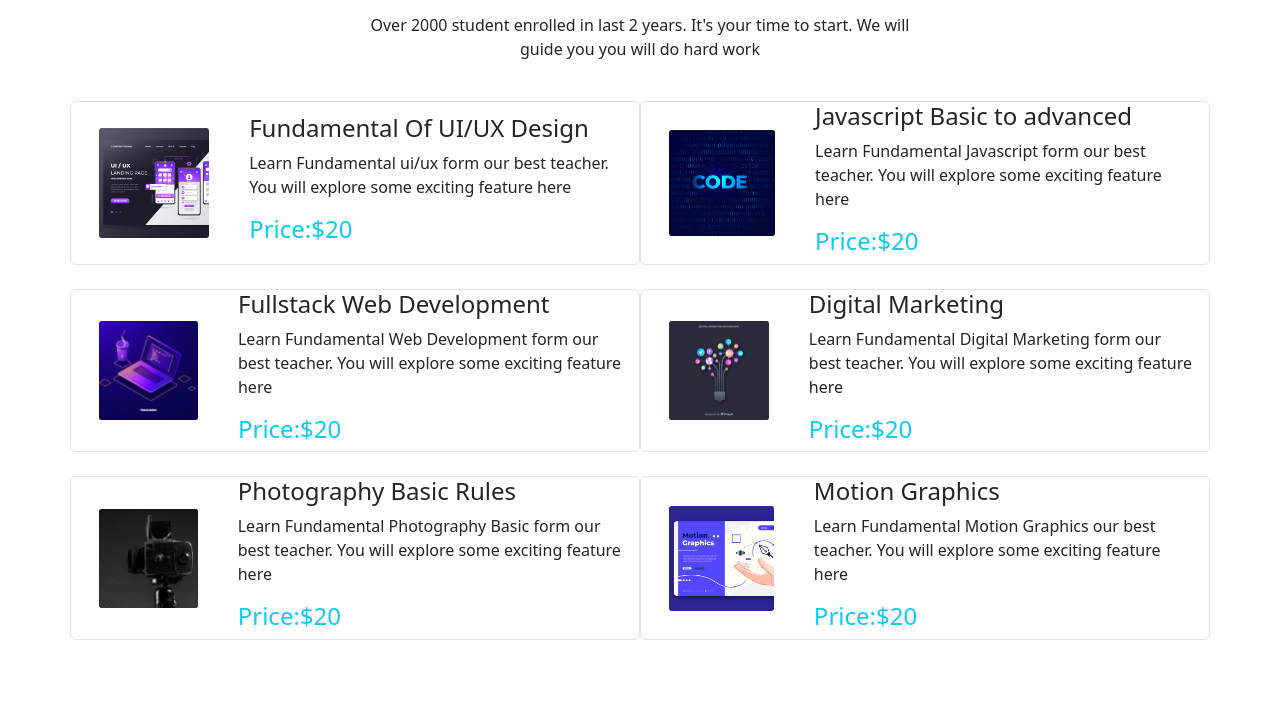
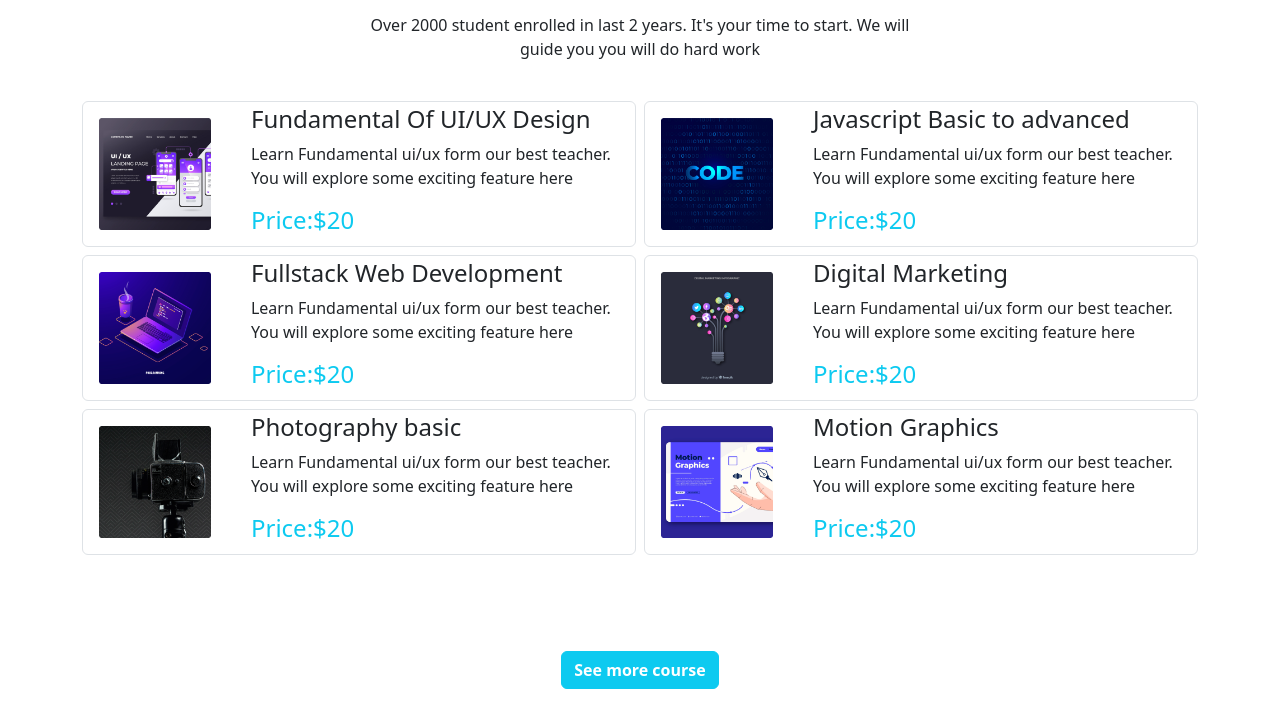
Before and after one commit to iamMHasan/assignment-3, a plain HTML site: page index.html in a window 1280 px wide. Shown: the part 913-1640 px from the top of the page. Drawn offline with nearby package versions, Linux system fonts and the light colour scheme.

Commit message:
error fix

```diff
--- a/index.html
+++ b/index.html
@@ -99,76 +99,94 @@
             <p>Over 2000 student enrolled in last 2 years. It's your time to start. We will <br> guide you you will do
                 hard work</p>
             <!-- courses section  -->
-            <div class="row row-cols-1 row-cols-md-1 row-cols-lg-2 pt-4 g-4">
-                <div class="col-12  col-md-6 col-lg-6 d-flex flex-column flex-sm-row flex-md-row align-items-center border rounded">
+            <div class="row row-cols-1 row-cols-md-1 row-cols-lg-2 pt-4 g-2">
+                <div class="col-12  col-md-6 col-lg-6">
+                    <div class="border rounded d-flex flex-column flex-sm-row flex-md-row align-items-center">
                         <div class="p-3">
                             <img class="img-fluid" src="./images/course/course-1.png" alt="">
                         </div>
                         <div class="text-start ms-4">
                             <h4>Fundamental Of UI/UX Design</h4>
-                        <p>Learn Fundamental ui/ux form our best teacher. You will explore some exciting feature here
+                            <p>Learn Fundamental ui/ux form our best teacher. You will explore some exciting feature
+                                here
                             </p>
                             <h4 class="text-info">Price:$20</h4>
                         </div>
                     </div>
-                <div
-                    class="col-12 col-md-6 col-lg-6 d-flex flex-column flex-sm-row flex-md-row align-items-center border rounded">
+                </div>
+
+                <div class="col-12  col-md-6 col-lg-6">
+                    <div class="border rounded d-flex flex-column flex-sm-row flex-md-row align-items-center">
                         <div class="p-3">
                             <img class="img-fluid" src="./images/course/course-2.png" alt="">
                         </div>
                         <div class="text-start ms-4">
                             <h4>Javascript Basic to advanced</h4>
-                        <p>Learn Fundamental Javascript form our best teacher. You will explore some exciting feature
-                            here</p>
+                            <p>Learn Fundamental ui/ux form our best teacher. You will explore some exciting feature
+                                here
+                            </p>
                             <h4 class="text-info">Price:$20</h4>
                         </div>
                     </div>
-                <div
-                    class="col-12 col-md-6 col-lg-6 d-flex flex-column flex-sm-row flex-md-row align-items-center border rounded">
+                </div>
+
+                <div class="col-12  col-md-6 col-lg-6">
+                    <div class="border rounded d-flex flex-column flex-sm-row flex-md-row align-items-center">
                         <div class="p-3">
                             <img class="img-fluid" src="./images/course/course-3.png" alt="">
                         </div>
                         <div class="text-start ms-4">
                             <h4>Fullstack Web Development</h4>
-                        <p>Learn Fundamental Web Development form our best teacher. You will explore some exciting feature here
+                            <p>Learn Fundamental ui/ux form our best teacher. You will explore some exciting feature
+                                here
                             </p>
                             <h4 class="text-info">Price:$20</h4>
                         </div>
                     </div>
-                <div
-                    class="col-12 col-md-6 col-lg-6 d-flex flex-column flex-sm-row flex-md-row align-items-center border rounded">
+                </div>
+
+                <div class="col-12  col-md-6 col-lg-6">
+                    <div class="border rounded d-flex flex-column flex-sm-row flex-md-row align-items-center">
                         <div class="p-3">
                             <img class="img-fluid" src="./images/course/course-4.png" alt="">
                         </div>
                         <div class="text-start ms-4">
                             <h4>Digital Marketing</h4>
-                        <p>Learn Fundamental Digital Marketing form our best teacher. You will explore some exciting feature here
+                            <p>Learn Fundamental ui/ux form our best teacher. You will explore some exciting feature
+                                here
                             </p>
                             <h4 class="text-info">Price:$20</h4>
                         </div>
                     </div>
-                <div
-                    class="col-12 col-md-6 col-lg-6 d-flex flex-column flex-sm-row flex-md-row align-items-center border rounded">
+                </div>
+
+                <div class="col-12  col-md-6 col-lg-6">
+                    <div class="border rounded d-flex flex-column flex-sm-row flex-md-row align-items-center">
                         <div class="p-3">
                             <img class="img-fluid" src="./images/course/course-5.png" alt="">
                         </div>
                         <div class="text-start ms-4">
-                        <h4>Photography Basic Rules</h4>
-                        <p>Learn Fundamental Photography Basic form our best teacher. You will explore some exciting feature here
+                            <h4>Photography basic</h4>
+                            <p>Learn Fundamental ui/ux form our best teacher. You will explore some exciting feature
+                                here
                             </p>
                             <h4 class="text-info">Price:$20</h4>
                         </div>
                     </div>
-                <div
-                    class="col-12 col-md-6 col-lg-6 d-flex flex-column flex-sm-row flex-md-row align-items-center border rounded">
+                </div>
+
+                <div class="col-12  col-md-6 col-lg-6">
+                    <div class="border rounded d-flex flex-column flex-sm-row flex-md-row align-items-center">
                         <div class="p-3">
                             <img class="img-fluid" src="./images/course/course-6.png" alt="">
                         </div>
                         <div class="text-start ms-4">
                             <h4>Motion Graphics</h4>
-                        <p>Learn Fundamental Motion Graphics our best teacher. You will explore some exciting feature here
+                            <p>Learn Fundamental ui/ux form our best teacher. You will explore some exciting feature
+                                here
                             </p>
                             <h4 class="text-info">Price:$20</h4>
+                        </div>
                     </div>
                 </div>
             </div>
@@ -184,7 +202,7 @@
         <div class="row row-cols row-cols-md-2 bg-info p-5 align-items-center">
             <div class="col-12 col-md-5 ge-5">
                 <div class="">
-                    <img  class="vh-100 img-fluid" src="./images/student/model.png" alt="">
+                    <img class="vh-100 img-fluid" src="./images/student/model.png" alt="">
                 </div>
             </div>
             <div class="col-12 col-md-7 text-white p-3">
@@ -258,7 +276,8 @@
                     <div class="modal-dialog">
                         <div class="modal-content">
                             <div class="modal-header">
-                                <h5 class="modal-title text-info" id="exampleModalLabel">Easy registration with filling this simple items</h5>
+                                <h5 class="modal-title text-info" id="exampleModalLabel">Easy registration with filling
+                                    this simple items</h5>
                                 <button type="button" class="btn-close" data-bs-dismiss="modal"
                                     aria-label="Close"></button>
                             </div>
@@ -267,12 +286,16 @@
                                 <form>
                                     <div class="mb-3">
                                         <label for="exampleInputName" class="form-label text-info">Your Name</label>
-                                      <input type="text" class="form-control" id="exampleInputName" aria-describedby="emailHelp">
+                                        <input type="text" class="form-control" id="exampleInputName"
+                                            aria-describedby="emailHelp">
                                     </div>
                                     <div class="mb-3">
-                                      <label for="exampleInputEmail1" class="form-label text-info">Email address</label>
-                                      <input type="email" class="form-control" id="exampleInputEmail1" aria-describedby="emailHelp">
-                                      <div id="emailHelp" class="form-text">We'll never share your email with anyone else.</div>
+                                        <label for="exampleInputEmail1" class="form-label text-info">Email
+                                            address</label>
+                                        <input type="email" class="form-control" id="exampleInputEmail1"
+                                            aria-describedby="emailHelp">
+                                        <div id="emailHelp" class="form-text">We'll never share your email with anyone
+                                            else.</div>
                                     </div>
                                     <div class="mb-3">
                                         <label for="exampleInputPassword1" class="form-label text-info">Password</label>
@@ -306,42 +329,62 @@
         <div class="accordion accordion-flush" id="accordionFlushExample">
             <div class="accordion-item">
                 <h2 class="accordion-header" id="flush-headingOne">
-                <button class="accordion-button collapsed" type="button" data-bs-toggle="collapse" data-bs-target="#flush-collapseOne" aria-expanded="false" aria-controls="flush-collapseOne">
+                    <button class="accordion-button collapsed" type="button" data-bs-toggle="collapse"
+                        data-bs-target="#flush-collapseOne" aria-expanded="false" aria-controls="flush-collapseOne">
                         What is the difference between flex and grid?
                     </button>
                 </h2>
-              <div id="flush-collapseOne" class="accordion-collapse collapse" aria-labelledby="flush-headingOne" data-bs-parent="#accordionFlushExample">
-                <div class="accordion-body">The basic difference between CSS Grid Layout and CSS Flexbox Layout is that flexbox was designed for layout in one dimension - either a row or a column. Grid was designed for two-dimensional layout - rows, and columns at the same time. The two specifications share some common features, however, and if you have already learned how to use flexbox, the similarities should help you get to grips with Grid.</div>
+                <div id="flush-collapseOne" class="accordion-collapse collapse" aria-labelledby="flush-headingOne"
+                    data-bs-parent="#accordionFlushExample">
+                    <div class="accordion-body">The basic difference between CSS Grid Layout and CSS Flexbox Layout is
+                        that flexbox was designed for layout in one dimension - either a row or a column. Grid was
+                        designed for two-dimensional layout - rows, and columns at the same time. The two specifications
+                        share some common features, however, and if you have already learned how to use flexbox, the
+                        similarities should help you get to grips with Grid.</div>
                 </div>
             </div>
             <div class="accordion-item">
                 <h2 class="accordion-header" id="flush-headingTwo">
-                <button class="accordion-button collapsed" type="button" data-bs-toggle="collapse" data-bs-target="#flush-collapseTwo" aria-expanded="false" aria-controls="flush-collapseTwo">
+                    <button class="accordion-button collapsed" type="button" data-bs-toggle="collapse"
+                        data-bs-target="#flush-collapseTwo" aria-expanded="false" aria-controls="flush-collapseTwo">
                         What is the difference between bootstrap and tailwind?
                     </button>
                 </h2>
-              <div id="flush-collapseTwo" class="accordion-collapse collapse" aria-labelledby="flush-headingTwo" data-bs-parent="#accordionFlushExample">
-                <div class="accordion-body">Tailwind offers predesigned widgets to build a site from scratch with fast UI development and Tailwind CSS uses a set of utility classes to create a neat UI with more flexibility and uniqueness. Where Bootstrap comes with a set of pre-styled responsive, mobile-first components that possess a definite UI kit. Also Sites created using Bootstrap follow the generic pattern that makes them look identical.</div>
+                <div id="flush-collapseTwo" class="accordion-collapse collapse" aria-labelledby="flush-headingTwo"
+                    data-bs-parent="#accordionFlushExample">
+                    <div class="accordion-body">Tailwind offers predesigned widgets to build a site from scratch with
+                        fast UI development and Tailwind CSS uses a set of utility classes to create a neat UI with more
+                        flexibility and uniqueness. Where Bootstrap comes with a set of pre-styled responsive,
+                        mobile-first components that possess a definite UI kit. Also Sites created using Bootstrap
+                        follow the generic pattern that makes them look identical.</div>
                 </div>
             </div>
             <div class="accordion-item">
                 <h2 class="accordion-header" id="flush-headingThree">
-                <button class="accordion-button collapsed" type="button" data-bs-toggle="collapse" data-bs-target="#flush-collapseThree" aria-expanded="false" aria-controls="flush-collapseThree">
+                    <button class="accordion-button collapsed" type="button" data-bs-toggle="collapse"
+                        data-bs-target="#flush-collapseThree" aria-expanded="false" aria-controls="flush-collapseThree">
                         What is css box-model?
                     </button>
                 </h2>
-              <div id="flush-collapseThree" class="accordion-collapse collapse" aria-labelledby="flush-headingThree" data-bs-parent="#accordionFlushExample">
-                <div class="accordion-body">In CSS, the term "box model" is used when talking about design and layout. The CSS box model is essentially a box that wraps around every HTML element. It consists of: margins, borders, padding, and the actual content</div>
+                <div id="flush-collapseThree" class="accordion-collapse collapse" aria-labelledby="flush-headingThree"
+                    data-bs-parent="#accordionFlushExample">
+                    <div class="accordion-body">In CSS, the term "box model" is used when talking about design and
+                        layout. The CSS box model is essentially a box that wraps around every HTML element. It consists
+                        of: margins, borders, padding, and the actual content</div>
                 </div>
             </div>
             <div class="accordion-item">
                 <h2 class="accordion-header" id="flush-headingfour">
-                <button class="accordion-button collapsed" type="button" data-bs-toggle="collapse" data-bs-target="#flush-collapsefour" aria-expanded="false" aria-controls="flush-collapseThree">
+                    <button class="accordion-button collapsed" type="button" data-bs-toggle="collapse"
+                        data-bs-target="#flush-collapsefour" aria-expanded="false" aria-controls="flush-collapseThree">
                         What is semantic tag?
                     </button>
                 </h2>
-              <div id="flush-collapsefour" class="accordion-collapse collapse" aria-labelledby="flush-headingfour" data-bs-parent="#accordionFlushExample">
-                <div class="accordion-body">The HTML semantics refers to the tags that provide meaning to an HTML page rather than just presentation. It makes HTML more comprehensible by better defining the different sections and layout of web pages</div>
+                <div id="flush-collapsefour" class="accordion-collapse collapse" aria-labelledby="flush-headingfour"
+                    data-bs-parent="#accordionFlushExample">
+                    <div class="accordion-body">The HTML semantics refers to the tags that provide meaning to an HTML
+                        page rather than just presentation. It makes HTML more comprehensible by better defining the
+                        different sections and layout of web pages</div>
                 </div>
             </div>
         </div>
@@ -370,13 +413,16 @@
         <div class="container text-center text-white p-5">
             <h3>Shiko-Learn Effeciently</h3>
             <address>
-              <SMall>  Kharandwip, Boalkhali, Chattogram</SMall> <br>
+                <SMall> Kharandwip, Boalkhali, Chattogram</SMall> <br>
                 <SMall>Privacy Ploicy | Terms of use</SMall>
             </address>
             <div class="d-flex justify-content-center">
-                <div> <a target="_blank" href="https://web.facebook.com/programmingHero/?_rdc=1&_rdr"><i class="fa-brands text-white  mx-2  fa-facebook"></i></a></div>
-                <div><a target="_blank" href="https://twitter.com/programminghero?lang=en"><i class="fa-brands text-white  mx-2 fa-twitter"></i></a></div>
-                <div> <a target="_blank" href="https://www.instagram.com/programminghero/?hl=en"><i class="fa-brands text-white  mx-2 fa-square-instagram"></i></a></div>
+                <div> <a target="_blank" href="https://web.facebook.com/programmingHero/?_rdc=1&_rdr"><i
+                            class="fa-brands text-white  mx-2  fa-facebook"></i></a></div>
+                <div><a target="_blank" href="https://twitter.com/programminghero?lang=en"><i
+                            class="fa-brands text-white  mx-2 fa-twitter"></i></a></div>
+                <div> <a target="_blank" href="https://www.instagram.com/programminghero/?hl=en"><i
+                            class="fa-brands text-white  mx-2 fa-square-instagram"></i></a></div>
             </div>
         </div>
     </footer>
```
Lines whose indentation alone changed are shown as unchanged.
